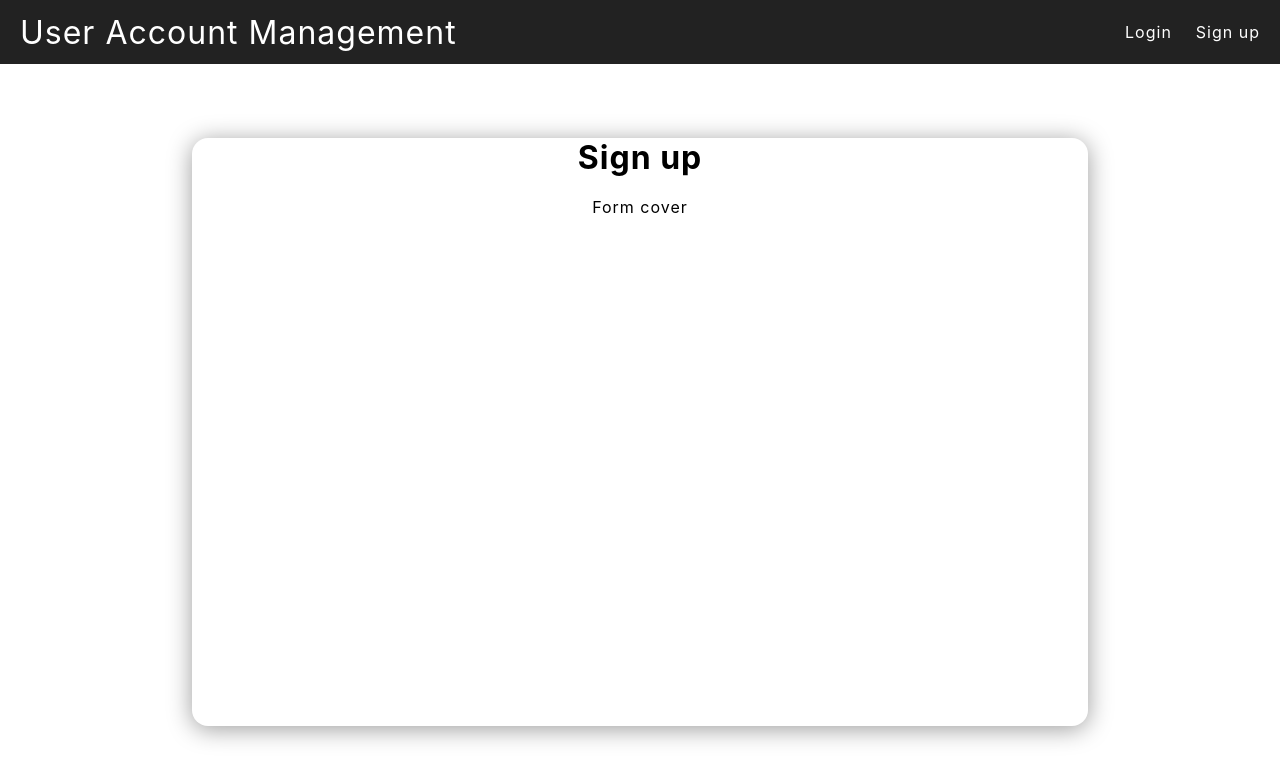
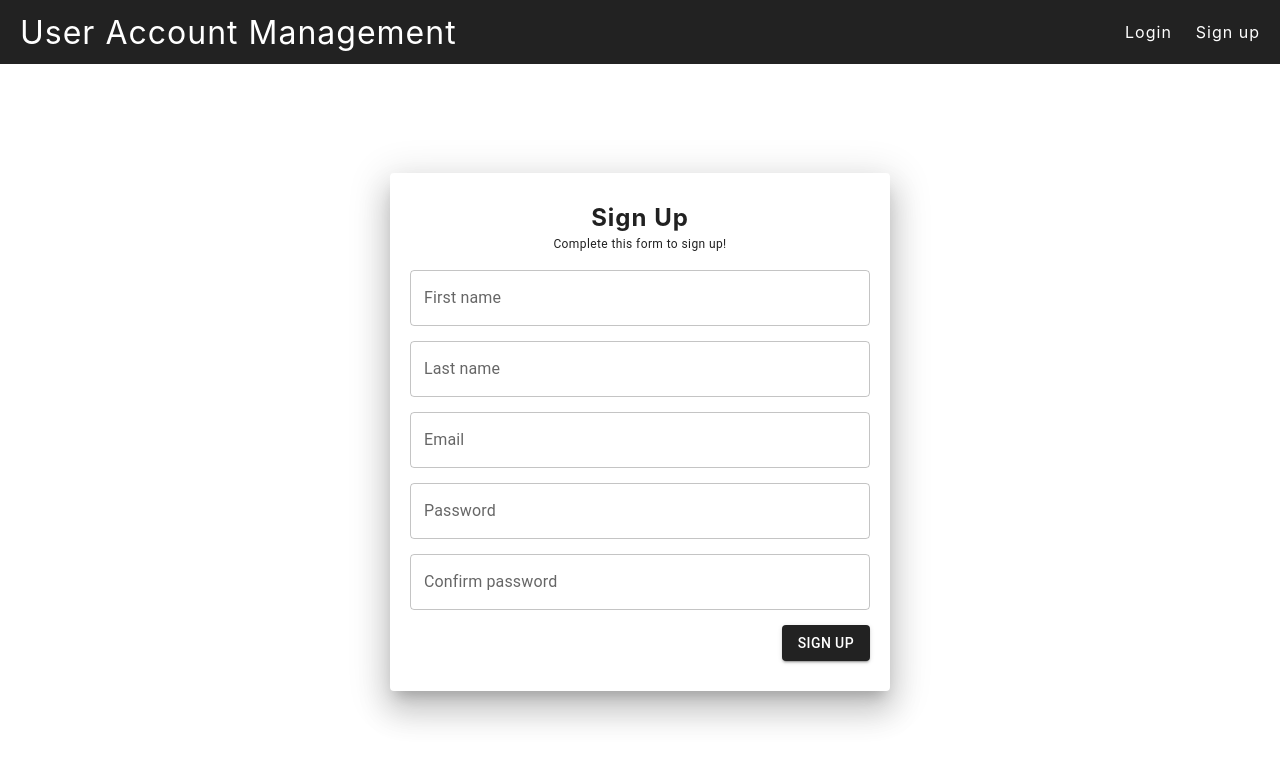
Before and after one commit to seunAwonugba/User-Account-Management, a React (Create React App) app in the folder client/: page /sign-up in a window 1280 px wide. Shown: the top 780 px of the page. Built offline with nearby package versions, Linux system fonts and the light colour scheme.

Commit message:
implement sign up screen

```diff
--- a/client/src/App.css
+++ b/client/src/App.css
@@ -110,3 +110,11 @@
 .form-container {
     padding-top: 20px;
 }
+
+.button-div {
+    display: flex;
+    align-items: center;
+    justify-content: space-between;
+    width: 100%;
+    height: auto;
+}
--- a/client/src/page/SignUp.js
+++ b/client/src/page/SignUp.js
@@ -1,26 +1,79 @@
 import * as React from "react";
 import Box from "@mui/material/Box";
 import TextField from "@mui/material/TextField";
+import { Button, Grid, Paper, Typography } from "@mui/material";
 
 export default function SignUp() {
+    const paperStyle = { padding: "30px 20px", width: 500 };
+    const marginStyle = { marginTop: "15px" };
     return (
-        <div className="form-cover">
-            <h1>Sign up</h1>
-            <form className="form-container">
-                <div>Form cover</div>
-            </form>
-            {/* <TextField
-                id="outlined-basic"
-                label="Outlined"
-                variant="outlined"
-            />
-            <TextField id="filled-basic" label="Filled" variant="filled" />
-            <TextField
-                id="standard-basic"
-                label="Standard"
-                variant="standard"
-            /> */}
-        </div>
+        <Grid>
+            <Paper elevation={20} style={paperStyle}>
+                <Grid align="center">
+                    <h2>Sign Up</h2>
+                    <Typography variant="caption">
+                        Complete this form to sign up!
+                    </Typography>
+                </Grid>
+
+                <form>
+                    <TextField
+                        id="outlined-basic"
+                        label="First name"
+                        variant="outlined"
+                        placeholder="First name"
+                        style={marginStyle}
+                        fullWidth
+                    />
+                    <TextField
+                        id="outlined-basic"
+                        label="Last name"
+                        variant="outlined"
+                        placeholder="Last name"
+                        style={marginStyle}
+                        fullWidth
+                    />
+                    <TextField
+                        id="outlined-basic"
+                        label="Email"
+                        variant="outlined"
+                        placeholder="Email"
+                        style={marginStyle}
+                        fullWidth
+                    />
+                    <TextField
+                        id="outlined-basic"
+                        label="Password"
+                        variant="outlined"
+                        placeholder="Password"
+                        style={marginStyle}
+                        fullWidth
+                    />
+                    <TextField
+                        id="outlined-basic"
+                        label="Confirm password"
+                        variant="outlined"
+                        placeholder="Confirm password"
+                        style={marginStyle}
+                        fullWidth
+                    />
+                    <div className="button-div">
+                        <div></div>
+
+                        <Button
+                            variant="contained"
+                            style={{
+                                backgroundColor: "#222222",
+                                marginTop: "15px",
+                            }}
+                            type="submit"
+                        >
+                            Sign Up
+                        </Button>
+                    </div>
+                </form>
+            </Paper>
+        </Grid>
     );
     // return (
     //     <div className="form-cover">
```
